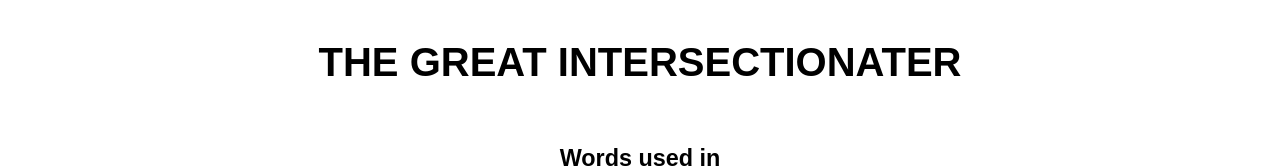
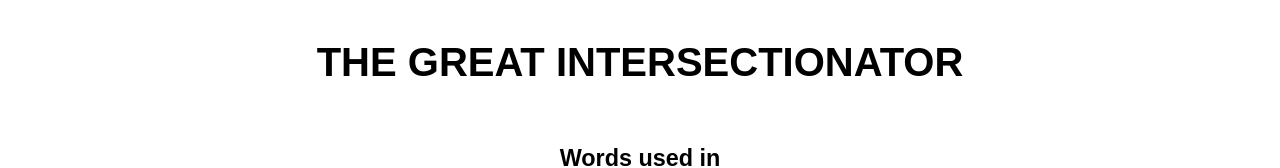
Before and after one commit to christianp/intersections, a plain HTML site: page index.html in a window 1280 px wide. Shown: the top 168 px of the page. Drawn offline with Linux system fonts and the light colour scheme.

Commit message:
"intersectionatOr"

```diff
--- a/index.html
+++ b/index.html
@@ -7,7 +7,7 @@
 	</head>
 	<body>
 		<header>
-			<h1>The great intersectionater</h1>
+			<h1>The great intersectionator</h1>
 		</header>
 		<div class="heading">
 			<h3>Words used in</h3>
```
